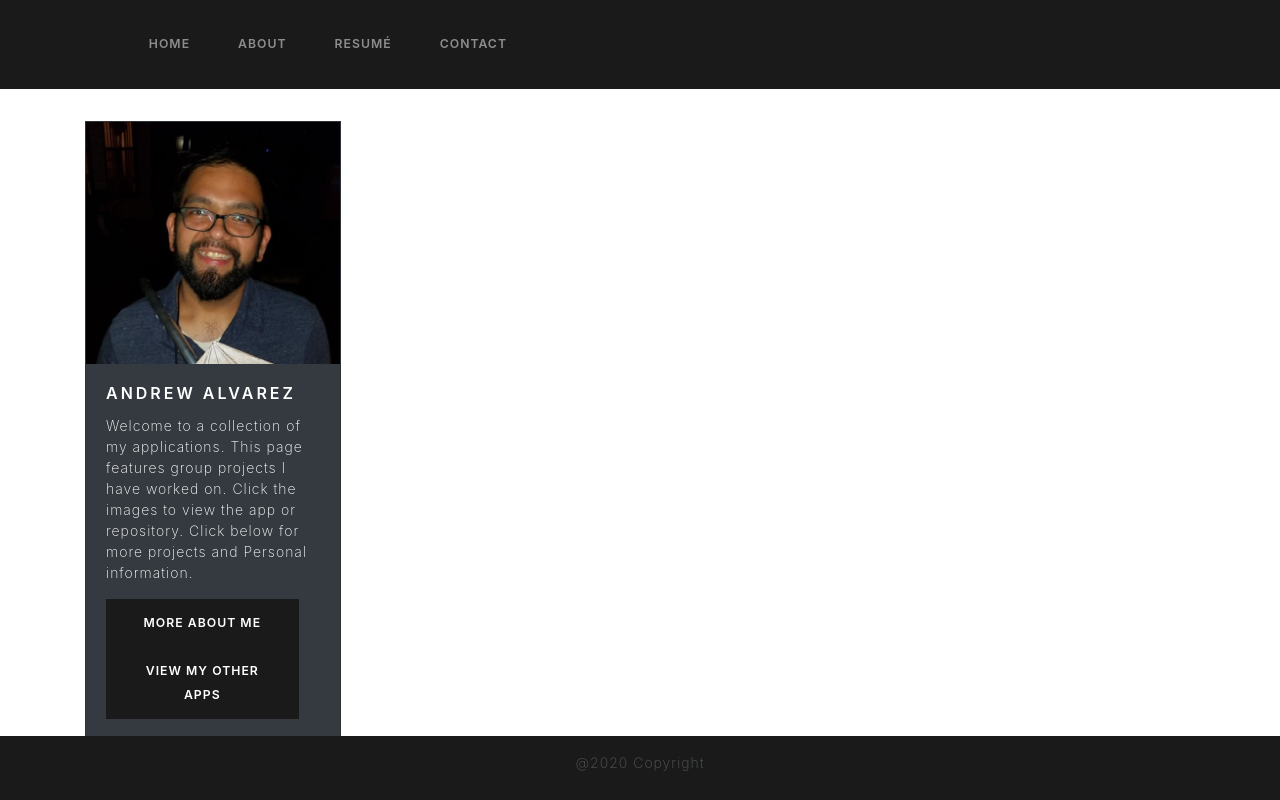
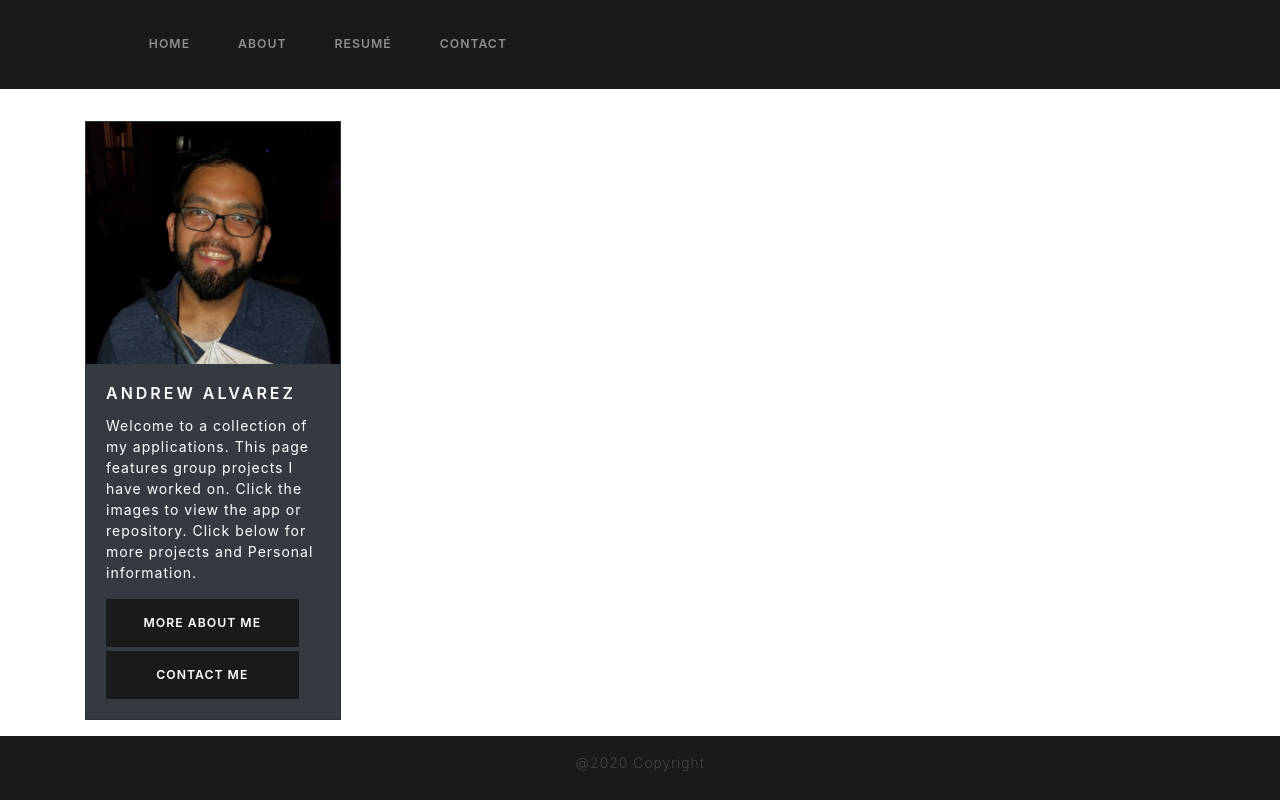
Before and after one commit to DrewAlvarez/React-Portfolio, a React (Create React App) app: page / in a window 1280 px wide. Built offline with nearby package versions, Linux system fonts and the light colour scheme.

Commit message:
fixed some links and css

```diff
--- a/src/components/ProfileCard/index.js
+++ b/src/components/ProfileCard/index.js
@@ -8,8 +8,8 @@ export default function ProfileCard() {
             <div className="card-body text-white">
                 <h5 className="card-title">Andrew Alvarez</h5>
                 <p className="card-text">Welcome to a collection of my applications. This page features group projects I have worked on. Click the images to view the app or repository. Click below for more projects and Personal information.</p>
-                <a href="about.html" class="btn btn-primary" style={{width: "90%"}}>More about me</a>
-                <a href="portfolio.html" class="btn btn-primary" style={{width: "90%"}}>View my other Apps</a>
+                <a href="about" class="btn btn-primary" style={{width: "90%", marginBottom: ".25rem"}}>More about me</a>
+                <a href="contact" class="btn btn-primary" style={{width: "90%"}}>Contact Me</a>
             </div>
         </div>
     )
--- a/src/pages/About.js
+++ b/src/pages/About.js
@@ -1,5 +1,5 @@
 import React from "react";
-
+import "./index.css"
 export default function About() {
     return (
         <main className="container" style={{marginTop: "2rem"}}>
--- /dev/null
+++ b/src/pages/index.css
@@ -0,0 +1,3 @@
+p{
+    font-weight: bolder;
+}
```
Also changed, not shown: 1 other file (tests, documents, lock files or other folders).
